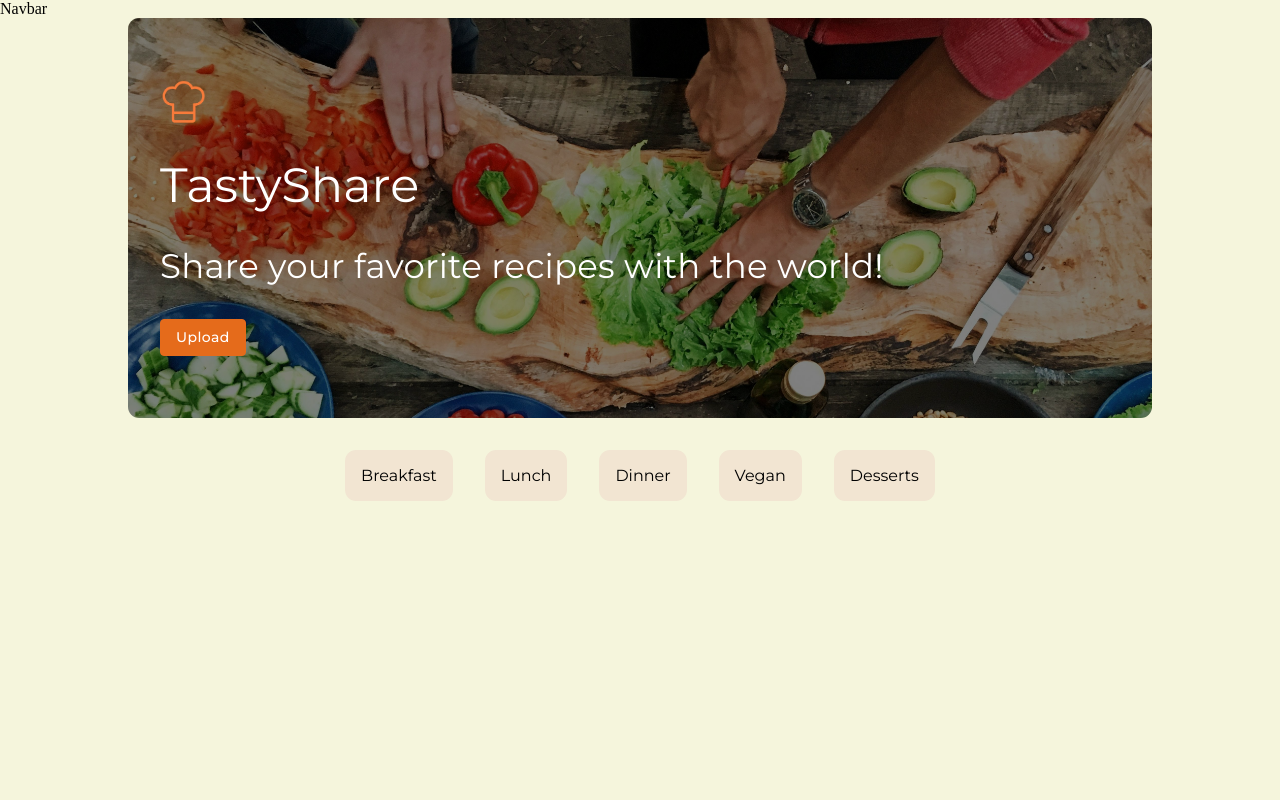
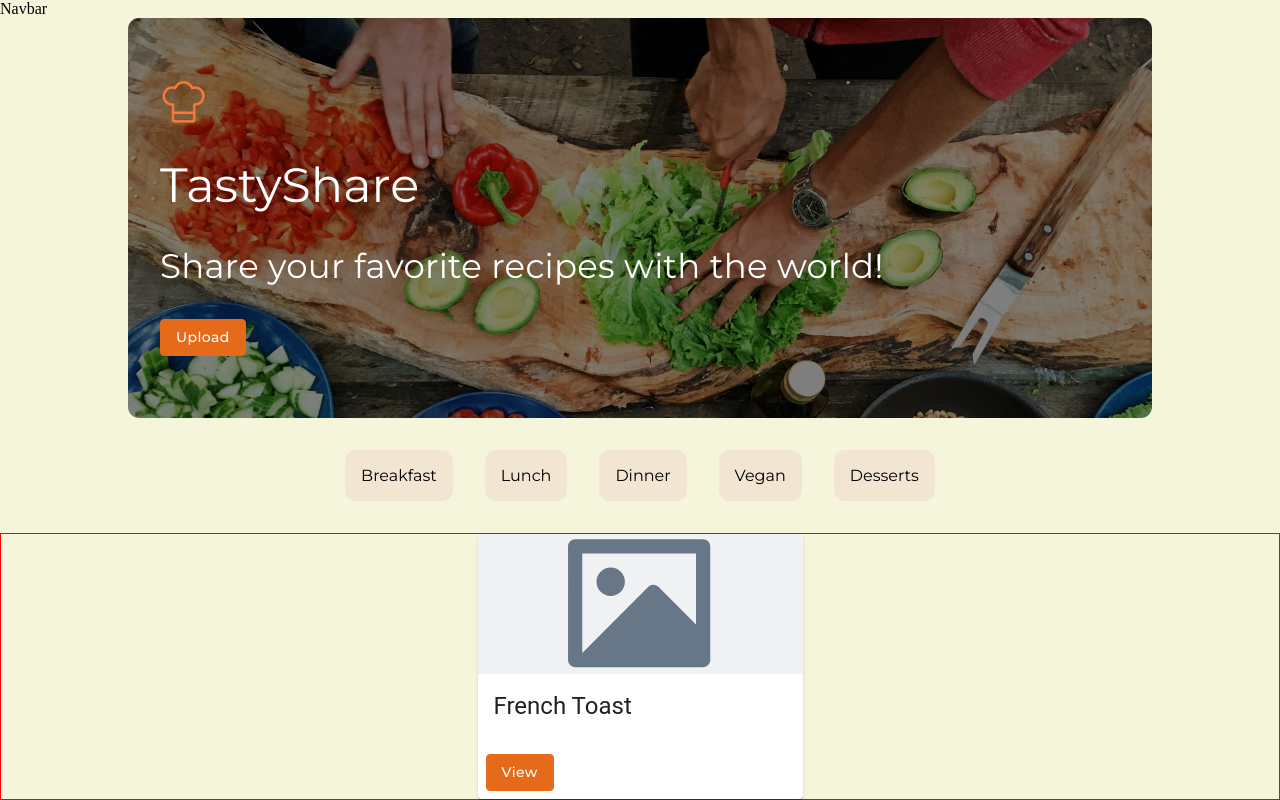
Before and after one commit to Iulian-Pavel/recipe-sharing, a React (Vite) app in the folder client/: page / in a window 1280 px wide. Built offline with nearby package versions, Linux system fonts and the light colour scheme.

Commit message:
refactor(appbutton): added a new type prop for more flexibility feat(errordialog): ErrorDialog now shows the user the actual error instead of a generic one feat(cards): added recipe cards feat(foodTags): added ids for the foodTags feat(home): added recipe cards to the home page

```diff
--- a/client/src/components/AppButton/AppButton.tsx
+++ b/client/src/components/AppButton/AppButton.tsx
@@ -5,16 +5,17 @@ import styles from "~/components/AppButton/AppButton.module.scss";
 
 type AppButtonProps = {
   buttonText: string;
+  type: "button" | "submit" | "reset";
 };
 
-function AppButton({ buttonText }: AppButtonProps) {
+function AppButton({ buttonText, type }: AppButtonProps) {
   return (
     // Need to wrap the button in a div to avoid style collision with MUI internals
     <Box component="div">
       <Button
         variant="outlined"
         className={styles["app-button"]}
-        type="submit"
+        type={type}
       >
         {buttonText}
       </Button>
--- a/client/src/components/ErrorDialog/ErrorDialog.tsx
+++ b/client/src/components/ErrorDialog/ErrorDialog.tsx
@@ -10,17 +10,18 @@ import generics from "~/generics.json";
 
 type ErrorDialogProps = {
   open: boolean;
+  errorMessage: string | undefined;
   onClose: () => void;
 };
 
-function ErrorDialog({ open, onClose }: ErrorDialogProps) {
+function ErrorDialog({ open, onClose, errorMessage }: ErrorDialogProps) {
   return (
     <>
       <Dialog open={open}>
         <DialogTitle>{generics.ErrorGenerics[0].msg}</DialogTitle>
         <DialogContent>
           <DialogContentText>
-            {generics.ErrorGenerics[0].requestErrorMessage}
+            {errorMessage}
           </DialogContentText>
         </DialogContent>
         <DialogActions>
--- /dev/null
+++ b/client/src/components/RecipeCard/RecipeCard.module.scss
@@ -0,0 +1,9 @@
+@use "../../utils/scss/mixins.scss" as mixins;
+
+.cards {
+    @include mixins.displayFlex(flex, center, center, row, wrap, 0);
+    margin-top: 2em;
+    color: red;
+    border: 1px solid red;
+    width: 100%;
+}
--- /dev/null
+++ b/client/src/components/RecipeCard/RecipeCard.tsx
@@ -0,0 +1,36 @@
+import Box from "@mui/material/Box";
+import Card from "@mui/material/Card";
+import CardActionArea from "@mui/material/CardActionArea";
+import CardActions from "@mui/material/CardActions";
+import CardMedia from "@mui/material/CardMedia";
+import CardContent from "@mui/material/CardContent";
+import Typography from "@mui/material/Typography";
+
+import AppButton from "~/components/AppButton/AppButton";
+
+import placeholder from "~/assets/images/placeholder.svg";
+
+import styles from "~/components/RecipeCard/RecipeCard.module.scss"
+
+//TODO:FINISH STYLING THE CARD
+function RecipeCard() {
+  return (
+    <Box className={styles["cards"]} component="div">
+      <Card sx={{ maxWidth: 325, width: "100%" }}>
+        <CardActionArea>
+          <CardMedia component="img" height="140" image={placeholder} />
+          <CardContent>
+            <Typography variant="h5" component="div" gutterBottom>
+              French Toast
+            </Typography>
+          </CardContent>
+        </CardActionArea>
+        <CardActions>
+          <AppButton buttonText="View" type="button"/>
+        </CardActions>
+      </Card>
+    </Box>
+  );
+}
+
+export default RecipeCard;
--- a/client/src/components/Tags/Tags.tsx
+++ b/client/src/components/Tags/Tags.tsx
@@ -7,7 +7,7 @@ function Tags() {
   return (
     <Box className={styles["tags"]}>
       {foodTags.map((foodTag) => (
-        <Box className={styles["tag"]}>
+        <Box className={styles["tag"]} key={foodTag.id}>
           <p>{foodTag.tag}</p>
         </Box>
       ))}
--- a/client/src/components/Tags/foodTags.ts
+++ b/client/src/components/Tags/foodTags.ts
@@ -1,21 +1,26 @@
 export const foodTags = [
   {
+    id: 0,
     tag: "Breakfast",
     type: "food",
   },
   {
+    id: 1,
     tag: "Lunch",
     type: "food",
   },
   {
+    id: 2,
     tag: "Dinner",
     type: "food",
   },
   {
+    id: 3,
     tag: "Vegan",
     type: "diet",
   },
   {
+    id: 4,
     tag: "Desserts",
     type: "food",
   },
--- a/client/src/pages/Home/Home.tsx
+++ b/client/src/pages/Home/Home.tsx
@@ -1,7 +1,8 @@
 import { useEffect } from "react";
 
 import Header from "~/components/Header/Header";
-import Tags from "~/components/Tags/Tags"
+import Tags from "~/components/Tags/Tags";
+import RecipeCard from "~/components/RecipeCard/RecipeCard";
 
 import generics from "~/generics.json";
 
@@ -24,6 +25,7 @@ function Home() {
         headerCoverImage={header_cover}
       />
       <Tags />
+      <RecipeCard />
     </>
   );
 }
--- a/client/src/pages/SignIn/SignIn.tsx
+++ b/client/src/pages/SignIn/SignIn.tsx
@@ -27,6 +27,7 @@ import generics from "~/generics.json";
 
 function SignIn() {
   const [errorOpen, setErrorOpen] = useState<boolean>(false);
+  const [error, setError] = useState<string | undefined>("");
   const { register, handleSubmit } = useForm<SignInTypes>();
   const [signIn] = useSignInMutation();
   const navigate = useNavigate();
@@ -36,8 +37,11 @@ function SignIn() {
       const result = await signIn(data).unwrap();
       console.log(result);
       navigate(paths.home);
-    } catch (error) {
+    } catch (error: unknown) {
       setErrorOpen(true);
+      const err = error as { data?: {errorMessage?: string } }
+      console.log(err.data?.errorMessage)
+      setError(err.data?.errorMessage);
     }
   };
 
@@ -124,12 +128,12 @@ function SignIn() {
             },
           }}
         />
-        <AppButton buttonText="Sign in"/>
+        <AppButton buttonText="Sign in" type="submit"/>
         <Typography variant="body2">
           {generics.SignInPage[0].SignUpText} <Link to="/">Sign up</Link>
         </Typography>
       </Box>
-      <ErrorDialog open={errorOpen} onClose={() => setErrorOpen(false)} />
+      <ErrorDialog open={errorOpen} onClose={() => setErrorOpen(false)} errorMessage={error} />
     </Box>
   );
 }
```
Also changed, not shown: client/src/assets/images/placeholder.svg (added).
